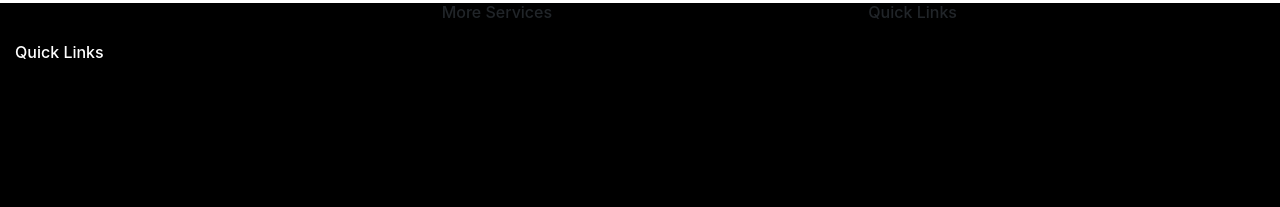
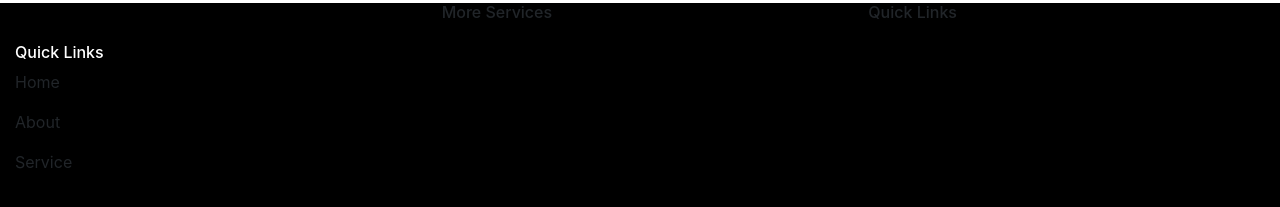
Before and after one commit to Yazdani1/React-Single-Page-Web-App-With-Smooth-Scrolling, a React (Create React App) app in the folder client/: page / in a window 1280 px wide. Shown: the part 5569-5776 px from the top of the page. Built offline with nearby package versions, Linux system fonts and the light colour scheme; no server answers.

Commit message:
react footer design

```diff
--- a/client/src/components/Footer/Footer.js
+++ b/client/src/components/Footer/Footer.js
@@ -9,6 +9,9 @@ const Footer = () => {
           <div className="col-xl-4 col-lg-4 col-md-4 col-sm-12">
             <div className="footer-quicklink-section">
               <h6>Quick Links</h6>
+              <p>Home</p>
+              <p>About</p>
+              <p>Service</p>
             </div>
           </div>
           <div className="col-xl-4 col-lg-4 col-md-4 col-sm-12">
```
